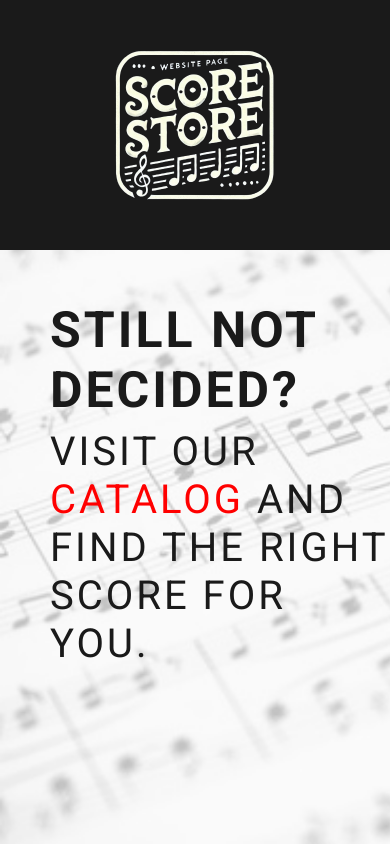
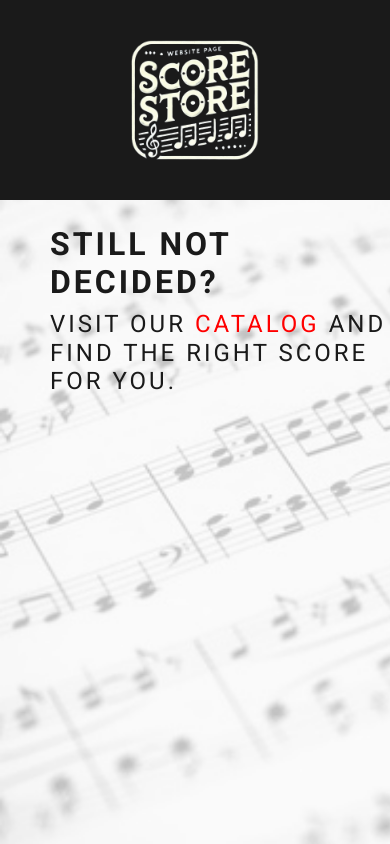
Before and after one commit to feliperosilva-study/checkout-page, a Flask app: page /cancel in a window 390 px wide. Run offline with Flask 3, Linux system fonts and the light colour scheme; some libraries are stand-ins or nearby versions; some web fonts are replaced.

Commit message:
Add media query (tablet and mobile) on success-cancel.css and cleaned test purchases on database

```diff
--- a/static/success-cancel.css
+++ b/static/success-cancel.css
@@ -51,3 +51,50 @@
     margin-right: auto;
     margin-left: 50px;
 }
+
+@media (min-width: 768px) and (max-width: 1023px) {
+    .navbar {
+        height: 200px;
+        margin-bottom: 25px;
+        padding: 0;
+    }
+
+    .navbar-brand {
+        padding: 0;
+        margin: 0;
+    }
+
+    .logo {
+        height: 200px;
+    }
+}
+
+@media (max-width:767px) {
+    body {
+        max-width: 100%;
+        overflow-x: hidden;
+    }
+
+    .navbar {
+        width: 100%;
+        height: 200px;
+        margin-bottom: 25px;
+    }
+
+    .navbar-brand {
+        padding: 0;
+        margin: 0;
+    }
+
+    .logo {
+        height: 200px;
+    }
+
+    h1 {
+        font-size: 32px;
+    }
+
+    h2 {
+        font-size: 24px;
+    }
+}
```
Also changed, not shown: database/products.db.
